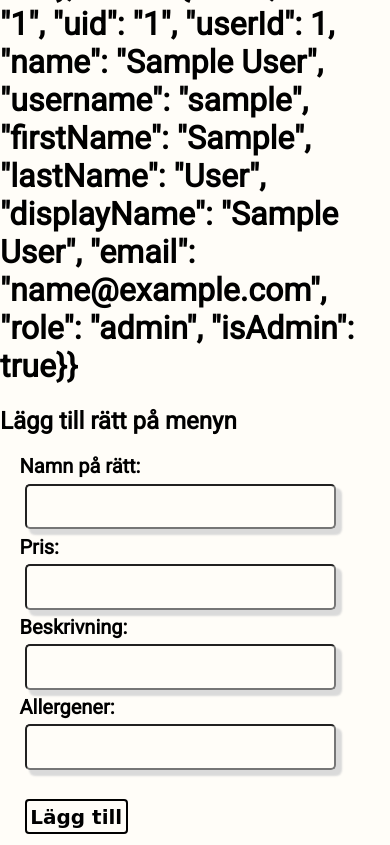
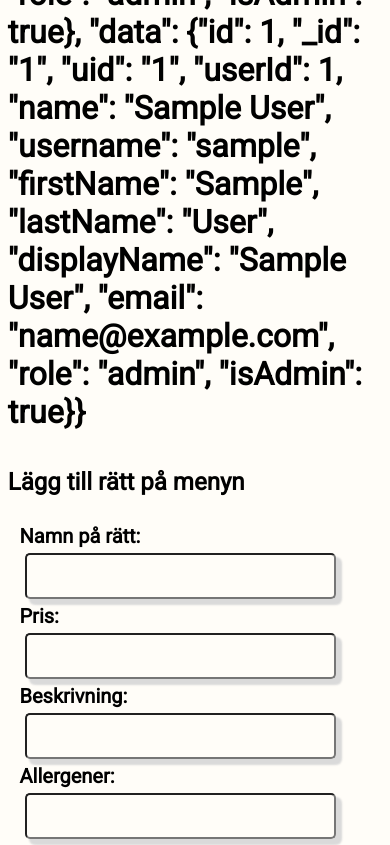
Before and after one commit to stinaRamona/ProjektBackendWebb, a website built with Parcel: page src/admin.html in a window 390 px wide. Shown: the part 1437-2282 px from the top of the page. Built offline with nearby package versions, Linux system fonts and the light colour scheme; no server answers; sample sign-in values are in the browser's storage; a web font is replaced by a local one.

Commit message:
responsivitet för om, login och admin

```diff
--- a/src/admin.html
+++ b/src/admin.html
@@ -33,7 +33,7 @@
     <main>
     <h1 id="adminHeader"></h1>
 
-    <h2>Lägg till rätt på menyn</h2>
+    <h2 id="addDishHeader">Lägg till rätt på menyn</h2>
 
     <form>
         <label for="dishName">Namn på rätt:</label><br>
--- a/src/css/style.css
+++ b/src/css/style.css
@@ -118,6 +118,7 @@ nav a:hover {
     max-width: 34em;
     margin: 0 auto;
     line-height: 1.5em;
+    padding: 3%;
 }
 
 /*Logga in sidan*/
@@ -297,4 +298,9 @@ button:hover {
         font-size: 1.5em;
     }
 
+    /*admin*/
+    #adminHeader, #addDishHeader, #updateMenuHeader, #menuListAdmin {
+        padding: 2% !important;
+    }
+
 }
```
Also changed, not shown: 2 other files.
